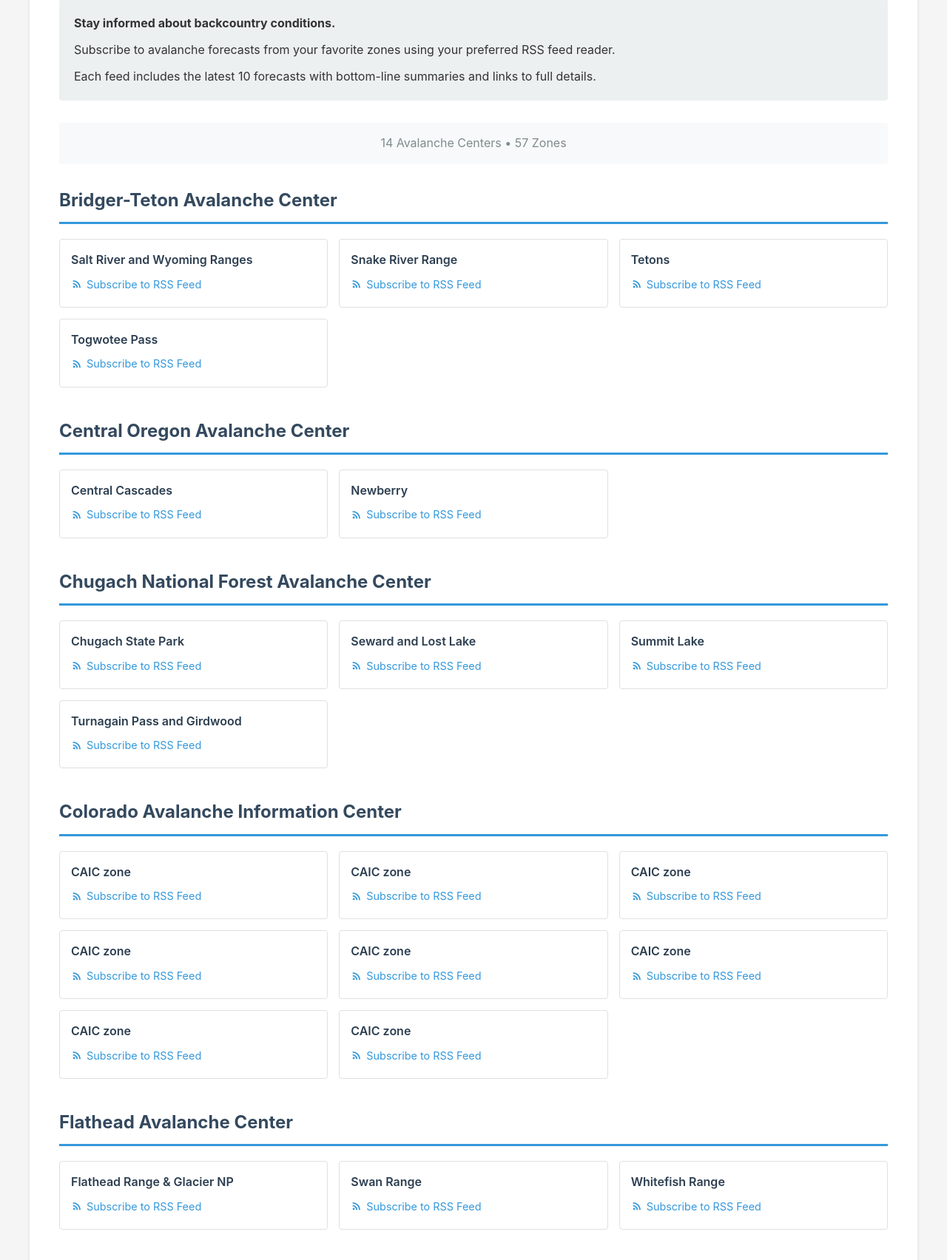
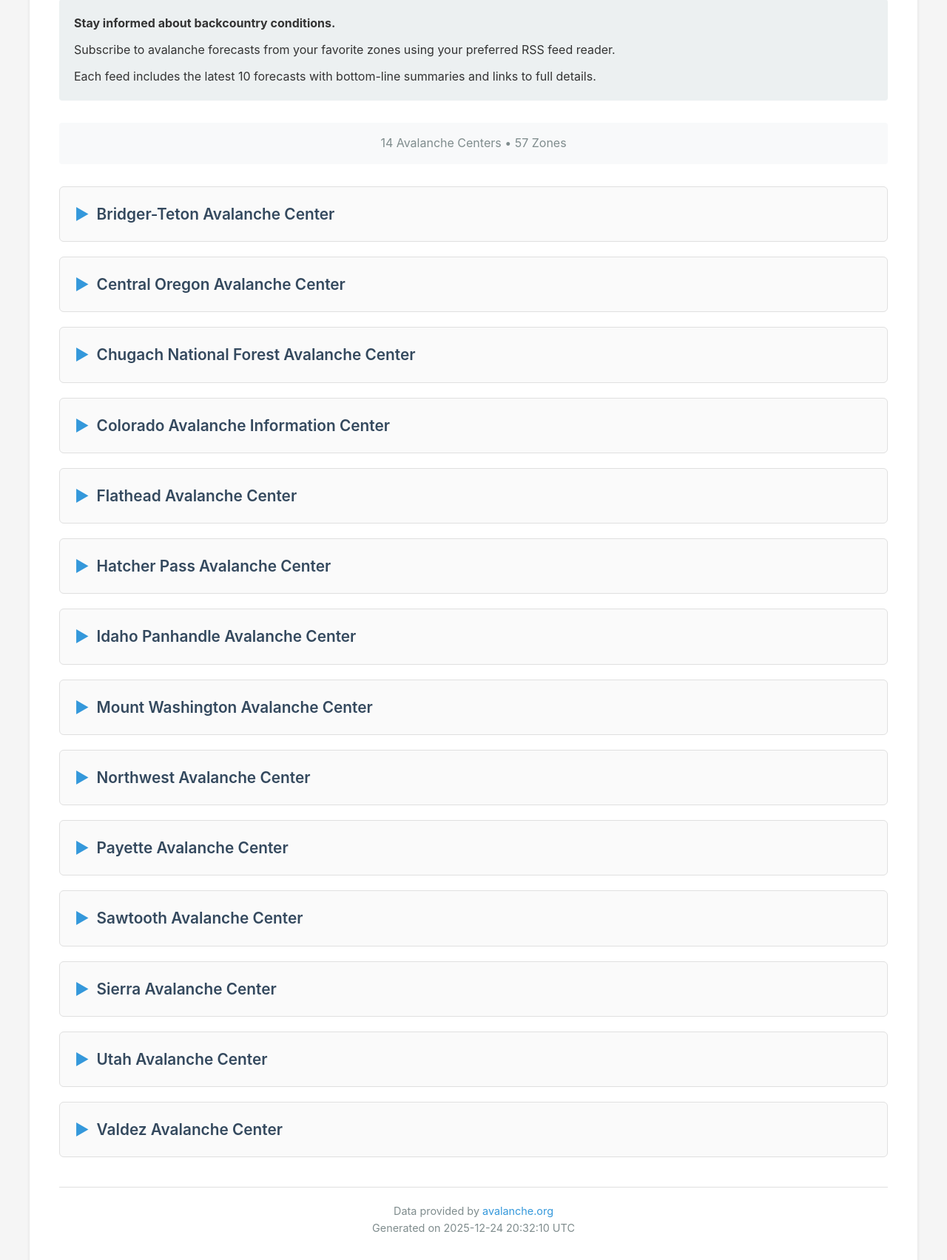
Before and after one commit to MarkRoddy/avyrss, a Flask app: page / in a window 1280 px wide. Shown: the part 180-1884 px from the top of the page at 74% size. Run offline with Flask 3, Linux system fonts and the light colour scheme.

Commit message:
Avalanche Centers are collapsed so you can get to your fav one more quickly

```diff
--- a/index.html
+++ b/index.html
@@ -55,20 +55,62 @@
         }
 
         .center {
-            margin-bottom: 40px;
+            margin-bottom: 20px;
         }
 
-        .center h2 {
+        .center details {
+            background: #fafafa;
+            border: 1px solid #e0e0e0;
+            border-radius: 6px;
+            padding: 0;
+        }
+
+        .center details[open] {
+            background: white;
+        }
+
+        .center summary {
             color: #34495e;
+            font-size: 1.3em;
+            font-weight: 600;
+            padding: 20px;
+            cursor: pointer;
+            user-select: none;
+            list-style: none;
+            display: flex;
+            align-items: center;
+            transition: background-color 0.2s;
+        }
+
+        .center summary::-webkit-details-marker {
+            display: none;
+        }
+
+        .center summary:hover {
+            background-color: #f0f0f0;
+        }
+
+        .center details[open] summary {
             border-bottom: 3px solid #3498db;
-            padding-bottom: 10px;
             margin-bottom: 20px;
+        }
+
+        .center summary::before {
+            content: '▶';
+            margin-right: 10px;
+            transition: transform 0.2s;
+            color: #3498db;
+        }
+
+        .center details[open] summary::before {
+            transform: rotate(90deg);
         }
 
         .zones {
             display: grid;
             grid-template-columns: repeat(auto-fill, minmax(300px, 1fr));
             gap: 15px;
+            padding: 0 20px 20px 20px;
         }
 
         .zone-card {
@@ -153,7 +195,8 @@
 
 
         <div class="center">
-            <h2>Bridger-Teton Avalanche Center</h2>
+            <details>
+                <summary>Bridger-Teton Avalanche Center</summary>
                 <div class="zones">
 
                     <div class="zone-card">
@@ -201,10 +244,12 @@
                     </div>
 
                 </div>
+            </details>
         </div>
 
         <div class="center">
-            <h2>Central Oregon Avalanche Center</h2>
+            <details>
+                <summary>Central Oregon Avalanche Center</summary>
                 <div class="zones">
 
                     <div class="zone-card">
@@ -230,10 +275,12 @@
                     </div>
 
                 </div>
+            </details>
         </div>
 
         <div class="center">
-            <h2>Chugach National Forest Avalanche Center</h2>
+            <details>
+                <summary>Chugach National Forest Avalanche Center</summary>
                 <div class="zones">
 
                     <div class="zone-card">
@@ -281,10 +328,12 @@
                     </div>
 
                 </div>
+            </details>
         </div>
 
         <div class="center">
-            <h2>Colorado Avalanche Information Center</h2>
+            <details>
+                <summary>Colorado Avalanche Information Center</summary>
                 <div class="zones">
 
                     <div class="zone-card">
@@ -376,10 +425,12 @@
                     </div>
 
                 </div>
+            </details>
         </div>
 
         <div class="center">
-            <h2>Flathead Avalanche Center</h2>
+            <details>
+                <summary>Flathead Avalanche Center</summary>
                 <div class="zones">
 
                     <div class="zone-card">
@@ -416,10 +467,12 @@
                     </div>
 
                 </div>
+            </details>
         </div>
 
         <div class="center">
-            <h2>Hatcher Pass Avalanche Center</h2>
+            <details>
+                <summary>Hatcher Pass Avalanche Center</summary>
                 <div class="zones">
 
                     <div class="zone-card">
@@ -434,10 +487,12 @@
                     </div>
 
                 </div>
+            </details>
         </div>
 
         <div class="center">
-            <h2>Idaho Panhandle Avalanche Center</h2>
+            <details>
+                <summary>Idaho Panhandle Avalanche Center</summary>
                 <div class="zones">
 
                     <div class="zone-card">
@@ -496,10 +551,12 @@
                     </div>
 
                 </div>
+            </details>
         </div>
 
         <div class="center">
-            <h2>Mount Washington Avalanche Center</h2>
+            <details>
+                <summary>Mount Washington Avalanche Center</summary>
                 <div class="zones">
 
                     <div class="zone-card">
@@ -514,10 +571,12 @@
                     </div>
 
                 </div>
+            </details>
         </div>
 
         <div class="center">
-            <h2>Northwest Avalanche Center</h2>
+            <details>
+                <summary>Northwest Avalanche Center</summary>
                 <div class="zones">
 
                     <div class="zone-card">
@@ -631,10 +690,12 @@
                     </div>
 
                 </div>
+            </details>
         </div>
 
         <div class="center">
-            <h2>Payette Avalanche Center</h2>
+            <details>
+                <summary>Payette Avalanche Center</summary>
                 <div class="zones">
 
                     <div class="zone-card">
@@ -660,10 +721,12 @@
                     </div>
 
                 </div>
+            </details>
         </div>
 
         <div class="center">
-            <h2>Sawtooth Avalanche Center</h2>
+            <details>
+                <summary>Sawtooth Avalanche Center</summary>
                 <div class="zones">
 
                     <div class="zone-card">
@@ -711,10 +774,12 @@
                     </div>
 
                 </div>
+            </details>
         </div>
 
         <div class="center">
-            <h2>Sierra Avalanche Center</h2>
+            <details>
+                <summary>Sierra Avalanche Center</summary>
                 <div class="zones">
 
                     <div class="zone-card">
@@ -729,10 +794,12 @@
                     </div>
 
                 </div>
+            </details>
         </div>
 
         <div class="center">
-            <h2>Utah Avalanche Center</h2>
+            <details>
+                <summary>Utah Avalanche Center</summary>
                 <div class="zones">
 
                     <div class="zone-card">
@@ -835,10 +902,12 @@
                     </div>
 
                 </div>
+            </details>
         </div>
 
         <div class="center">
-            <h2>Valdez Avalanche Center</h2>
+            <details>
+                <summary>Valdez Avalanche Center</summary>
                 <div class="zones">
 
                     <div class="zone-card">
@@ -875,12 +944,13 @@
                     </div>
 
                 </div>
+            </details>
         </div>
 
 
         <footer>
             <p>Data provided by <a href="https://avalanche.org" target="_blank">avalanche.org</a></p>
-            <p>Generated on 2025-12-24 02:31:03 UTC</p>
+            <p>Generated on 2025-12-24 20:32:10 UTC</p>
         </footer>
     </div>
 </body>
```
Also changed, not shown: app/templates/index.html.j2 (+48 -4 lines), 1 other file. Lines whose indentation alone changed are shown as unchanged.
